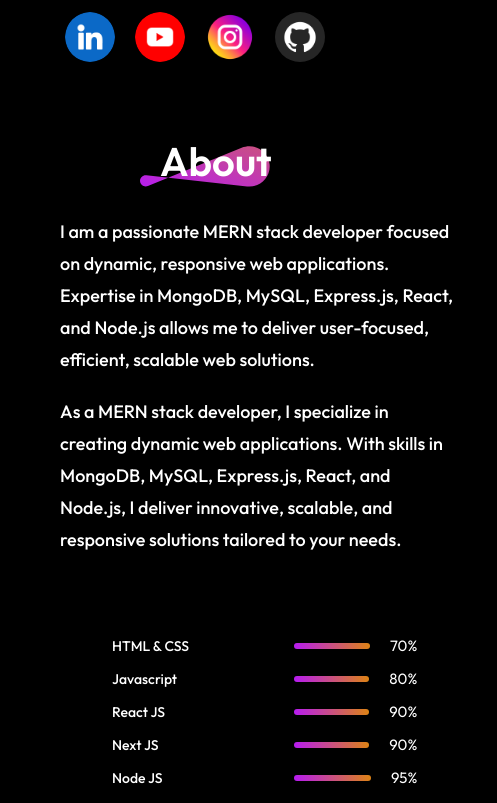
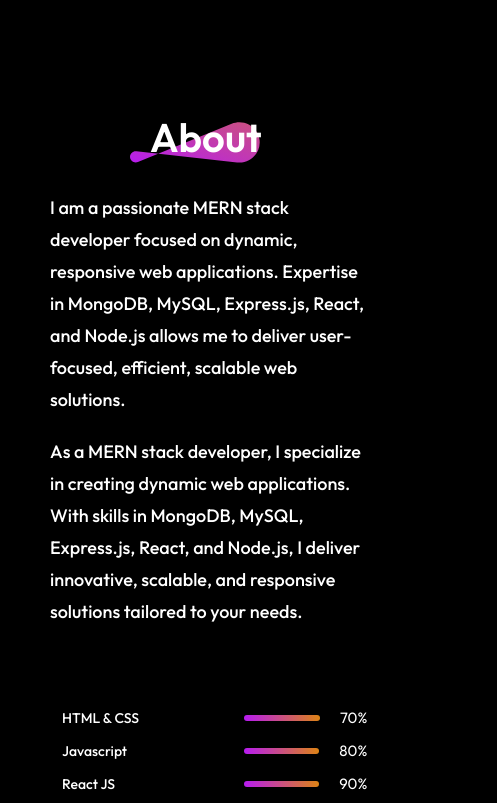
Before and after one commit to Parameshwaran-P/paramesh-portfolio, a React (Vite) app: page / in a window 390 px wide. Shown: the part 1174-1977 px from the top of the page, 497 px wide, since content can reach past the window. Built offline with nearby package versions, Linux system fonts and the light colour scheme; a web font is replaced by a local one.

Commit message:
my portfolio change gap in my services

```diff
--- a/src/components/About/About.css
+++ b/src/components/About/About.css
@@ -100,7 +100,7 @@
 @media(max-width:786px){
     .about{
         gap: 80px;
-        margin: 50px 70px;
+        margin: 50px 50px;
         align-items: flex-start;
     }
     .about-title h1{
@@ -147,7 +147,6 @@
 .about{
     position: relative;
     margin-top: 40px;
-    margin: 0px 60px 0px;
     /* padding-left: 20px; */
 }
 .about-title{
@@ -169,14 +168,14 @@
 .about-skills{
     font-size: 15px;
     gap: 14px;
-    margin: 0px 40px 0px;
+
 }
 .about_skill p{
     padding: 0 12px;
     font-size: 14px;
 }
 .about-achivements{
-    margin: 0px 40px 0px;
+
     position: relative;
     gap: 22px;
 }
@@ -184,4 +183,5 @@
     font-size: 30px;
 
 }
+
 }
--- a/src/components/Contact/Contact.css
+++ b/src/components/Contact/Contact.css
@@ -154,13 +154,14 @@
 @media(max-width:480px){
     .contact{
         gap: 40px;
-        margin-top: 40px;
+
         margin: 0px 40px 0px;
         align-items: flex-start;
         position: relative;
         /* bottom: 40px; */
     }
     .contact-title h1{
+        margin-top: 80px;
         padding: 0;
         font-size: 40px;
         font-weight: 600;
--- a/src/components/Mywork/Mywork.css
+++ b/src/components/Mywork/Mywork.css
@@ -114,7 +114,7 @@
 
     .mywork-title{
         position: relative;
-        left: 30px;
+        left: 0px;
         width: 100%;
     }
     .mywork-title h1{
--- a/src/components/Navbar/Navbar.css
+++ b/src/components/Navbar/Navbar.css
@@ -2,7 +2,7 @@
     display: flex;
     align-items: center;
     justify-content: space-between;
-    margin: 20px 170px;
+    margin: 10px 170px;
 }
 .company-logo{
     width: 250px;
@@ -99,7 +99,7 @@
    }
  @media(max-width:480px){
     .navbar{
-        margin: 35px 10px;
+        margin: 3px 10px;
       position: relative;
     }
     .nav-menu{
--- a/src/components/Services/Services.css
+++ b/src/components/Services/Services.css
@@ -123,7 +123,7 @@
     .services-title h1{
         font-size: 35px;
         position: absolute;
-        /* left: 10px; */
+        left: 25px;
     }
     .services-title img{
         position: absolute;
```
